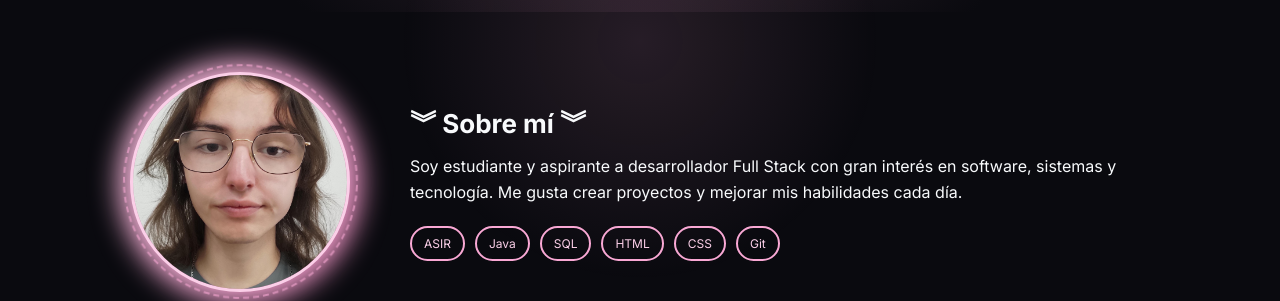
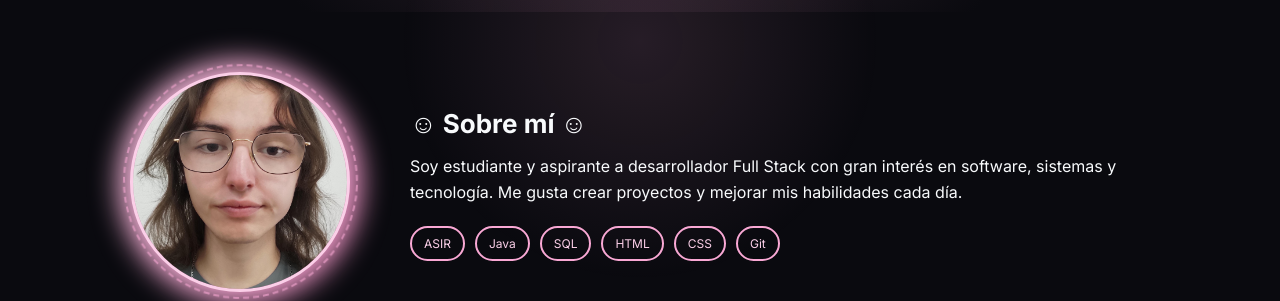
Before and after one commit to Twirkand/twirkand.github.io, a Jekyll site: the page built from index.html, in a window 1280 px wide. Shown: the part 409-710 px from the top of the page. Built offline with Jekyll 4.4.1, drawn with Linux system fonts in a browser that asks for light colours.

Commit message:
v.0.1.4.2 (Corregir decoraciones)

```diff
--- a/index.html
+++ b/index.html
@@ -26,7 +26,7 @@ title: CV Nauzet Torres Tejera
     </div>
 
     <div>
-      <h2>︾ Sobre mí ︾</h2>
+      <h2>☺ Sobre mí ☺</h2>
 
       <p>
         Soy estudiante y aspirante a desarrollador Full Stack con gran interés
```
